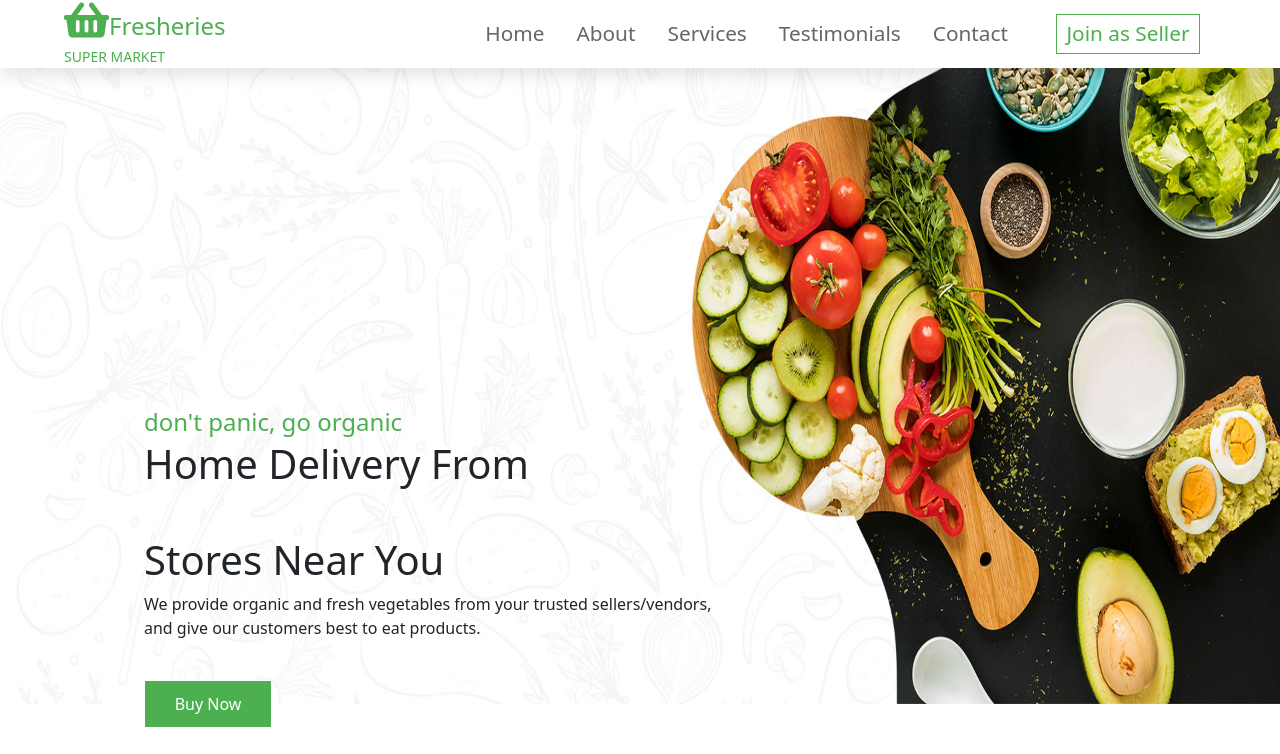
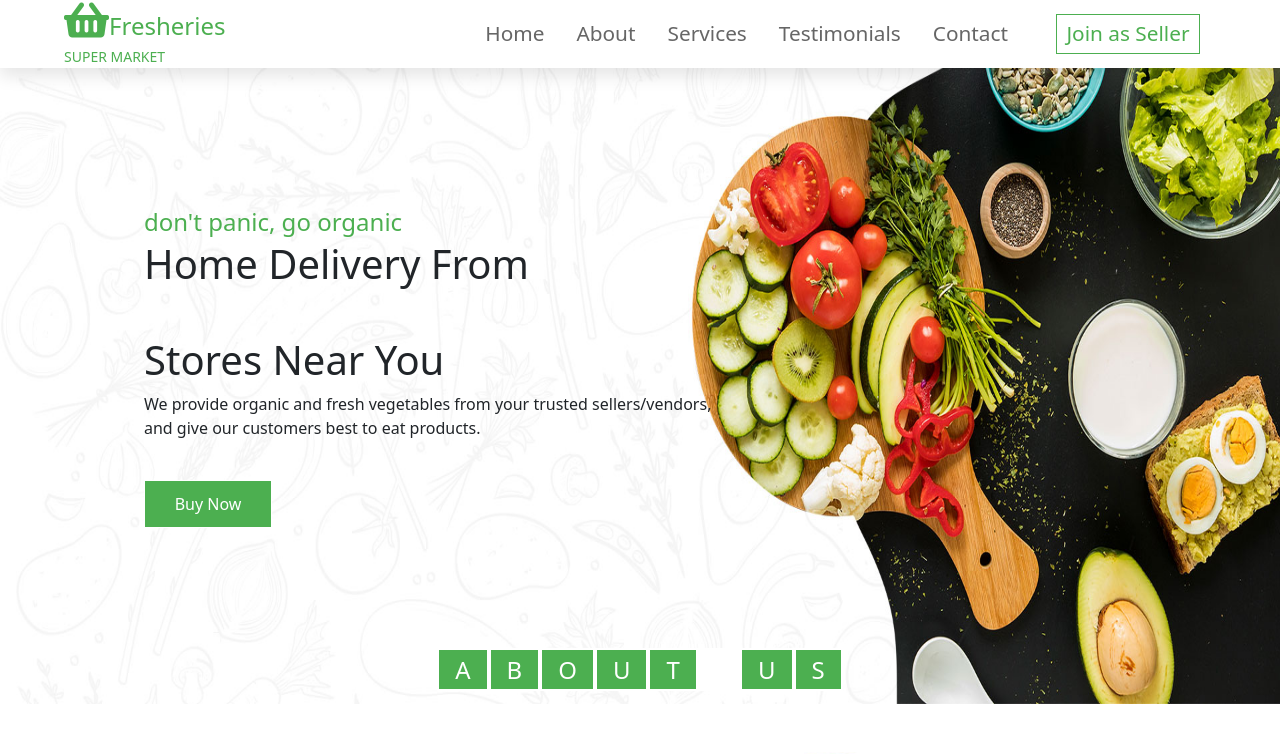
Before and after one commit to ayushikolay/Fresheries-frontend, a Vue app: page / in a window 1280 px wide. Shown: the top 754 px of the page. Built offline with nearby package versions, Linux system fonts and the light colour scheme; no server answers.

Commit message:
Update FrontPage.vue

```diff
--- a/src/Views/FrontPage.vue
+++ b/src/Views/FrontPage.vue
@@ -268,7 +268,7 @@ export default {
 }
 
 .hero-content {
-  margin-top: -300px;
+  margin-top: -500px;
   margin-left: 9rem;
 }
 
```
